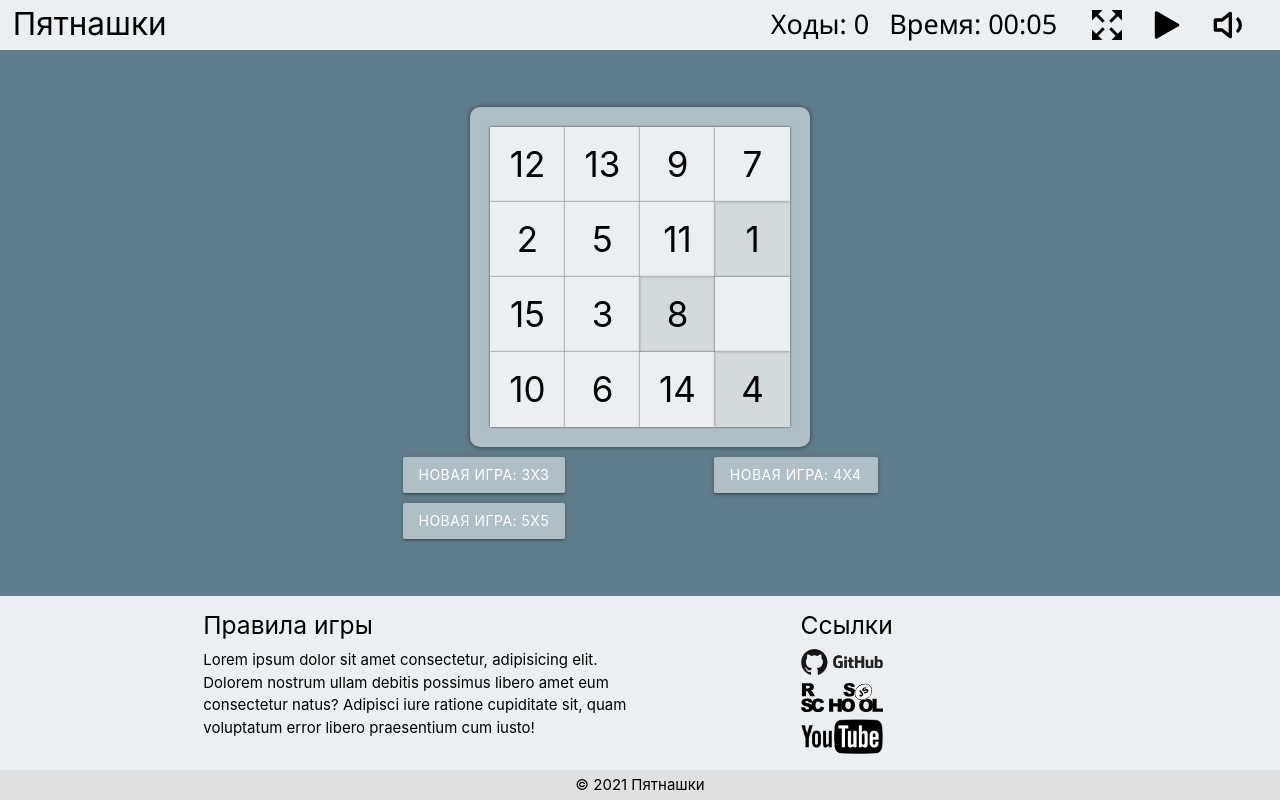
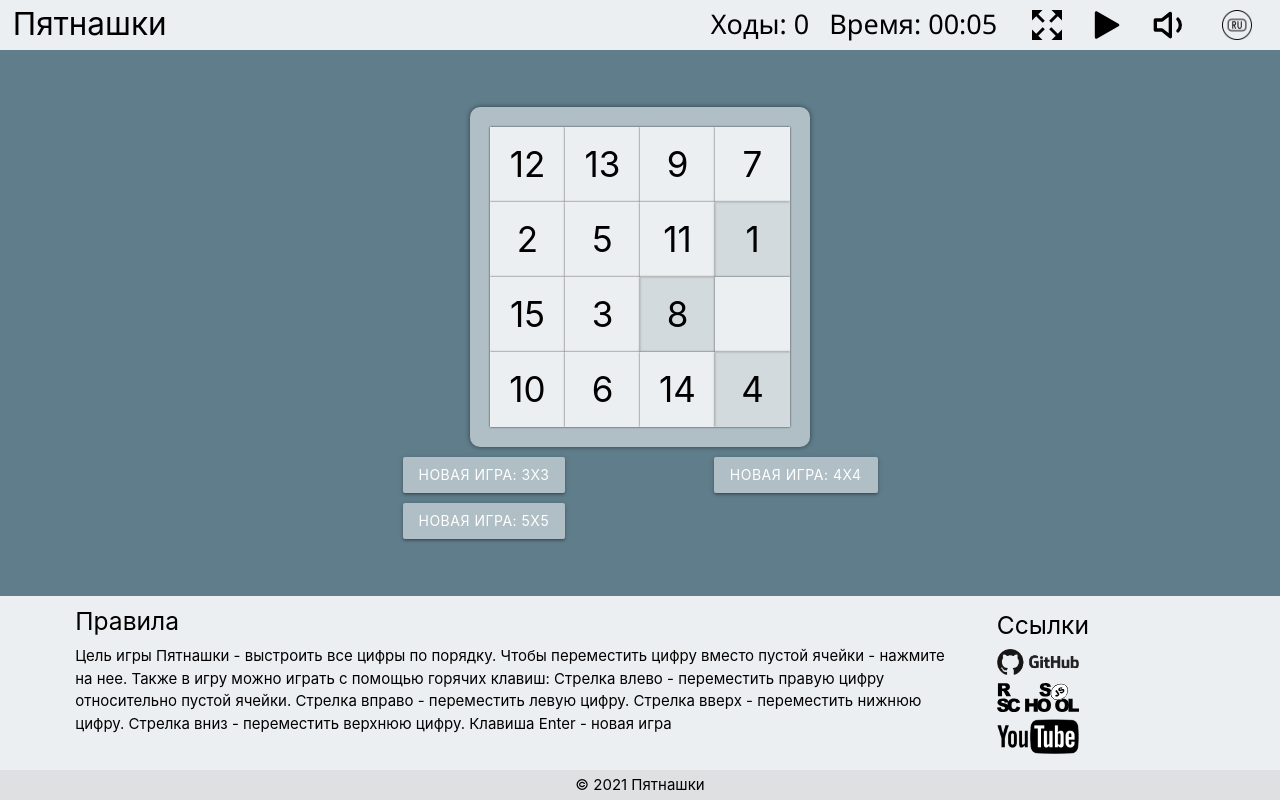
Before and after one commit to alekseishkel/react-game, a React app: page / in a window 1280 px wide. Built offline with nearby package versions, Linux system fonts and the light colour scheme.

Commit message:
feat: add english language

```diff
--- a/src/action-creator/action-creator.js
+++ b/src/action-creator/action-creator.js
@@ -33,6 +33,11 @@ const ActionCreator = {
     type: `SET_IS_SOUND_ON`,
     payload: isSoundOn,
   }),
+
+  setLanguage: (language) => ({
+    type: `SET_LANGUAGE`,
+    payload: language,
+  }),
 };
 
 export default ActionCreator;
--- a/src/components/footer/footer.tsx
+++ b/src/components/footer/footer.tsx
@@ -1,22 +1,29 @@
 import React from "react";
+import { connect } from 'react-redux';
+
 import styled from "styled-components";
+
+interface FooterProps {
+  lang: string
+}
 
 const Copyright = styled.div`
   text-align: center;
 `;
 
-const Footer: React.FC = () => {
+const StyledH5 = styled.h5`
+  margin: 0.8rem 0 .656rem 0;
+`
+
+const Footer: React.FC<FooterProps> = ({lang}) => {
   return (
     <footer className="page-footer blue-grey lighten-5">
       <div className="container">
         <div className="row">
           <div className="col l6 s12">
-            <h5 className="black-text">Правила игры</h5>
+            <StyledH5 className="black-text">{lang === "ru" ? "Правила" : "Rules"}</StyledH5>
             <p className="black-text rules">
-              Lorem ipsum dolor sit amet consectetur, adipisicing elit. Dolorem
-              nostrum ullam debitis possimus libero amet eum consectetur natus?
-              Adipisci iure ratione cupiditate sit, quam voluptatum error libero
-              praesentium cum iusto!
+            {lang === "ru" ? "Цель игры Пятнашки - выстроить все цифры по порядку. Чтобы переместить цифру вместо пустой ячейки - нажмите на нее. Также в игру можно играть с помощью горячих клавиш: Стрелка влево - переместить правую цифру относительно пустой ячейки. Стрелка вправо - переместить левую цифру. Стрелка вверх - переместить нижнюю цифру. Стрелка вниз - переместить верхнюю цифру. Клавиша Enter - новая игра" : "The goal of the game is to line up all the numbers in order. To move a number instead of an empty cell - click on it. You can also play the game using the following hotkeys: Left arrow - move the right number relative to the empty cell. Right arrow - move the left number. Up arrow - move the bottom number. Down arrow - move the top number. Enter key - new game"}
             </p>
           </div>
           <div className="col l4 offset-l2 s12">
@@ -59,4 +66,8 @@ const Footer: React.FC = () => {
   );
 };
 
-export default Footer;
+const mapStateToProps = (state, ownProps) => Object.assign({}, ownProps, {
+  lang: state.lang
+});
+
+export default connect(mapStateToProps)(Footer);
--- a/src/components/global-style/global-style.tsx
+++ b/src/components/global-style/global-style.tsx
@@ -53,11 +53,43 @@ const GlobalStyle = createGlobalStyle`
     margin-bottom: 10px;
   }
 
+  .row .col.l6 {
+    width: 78%;
+  }
+
+  .row .col.offset-l2 {
+    width: 15%;
+    margin-left: 2%;
+  }
+
+  .container {
+    width: 90%;
+  }
+
   @media (max-width: 992px) {
     .s12 {
       text-align: center;
     }
   }
+
+  @media (max-width: 650px) {
+    .s12 {
+      text-align: center;
+    }
+
+    .row .col.offset-l2 {
+      align-self: center;
+    }
+
+    .row .col.l6 {
+      width: 95%;
+    }
+
+    .container {
+      display: flex;
+      width: 100%;
+    }
+  }
 `;
 
 export default GlobalStyle;
--- a/src/components/header/header.tsx
+++ b/src/components/header/header.tsx
@@ -9,9 +9,11 @@ interface HeaderProps {
   isMusicPlaying: boolean;
   isSoundOn: boolean;
   isWon: boolean;
+  lang: string,
   moves: number;
   onMusicClick: (isMusicPlaying: boolean) => void;
   setTime: (time: { minutes: number, seconds: number }) => void;
+  setLang: (language: string) => void;
   setIsSoundOn: (isSoundOn: boolean) => void;
   time: { minutes: number, seconds: number };
 }
@@ -32,8 +34,8 @@ const StyledLi = styled.li`
 `;
 
 const ONE_SECOND = 1000;
-const Header: React.FC<HeaderProps> = ({ isMusicPlaying, isWon, isSoundOn, moves,
-  onMusicClick, time, setTime, setIsSoundOn }) => {
+const Header: React.FC<HeaderProps> = ({ isMusicPlaying, isWon, isSoundOn, lang, moves,
+  onMusicClick, time, setTime, setIsSoundOn, setLang }) => {
 
   useEffect(() => {
     let timer = setTimeout(() => {
@@ -57,14 +59,18 @@ const Header: React.FC<HeaderProps> = ({ isMusicPlaying, isWon, isSoundOn, moves
     <header>
       <StyledHeader className="nav-wrapper blue-grey lighten-5">
         <span className="brand-logo black-text">
-          Пятнашки
+          {lang === "ru" ? "Пятнашки" : "Piatnashki"}
         </span>
         <ul id="nav-mobile" className="right hide-on-med-and-down">
           <StyledLi>
-            Ходы: {moves}
+            {lang === "ru" ? `${"Ходы: " + moves}` : `${"Moves: " + moves}`}
           </StyledLi>
           <StyledLi>
-            Время: {time.minutes < 10 ? "0" + time.minutes : "" + time.minutes}:{time.seconds < 10 ? "0" + time.seconds : "" + time.seconds}
+            {lang === "ru" ? `${"Время: " + (time.minutes < 10 ? "0" + time.minutes : "" + time.minutes) + ":" +
+            (time.seconds < 10 ? "0" + time.seconds : "" + time.seconds)}` :
+            `${"Time: " + (time.minutes < 10 ? "0" + time.minutes : "" + time.minutes) + ":" +
+            (time.seconds < 10 ? "0" + time.seconds : "" + time.seconds)}`}
+
           </StyledLi>
           <li>
             <a className="black-text" onClick={() => document.getElementById("field").requestFullscreen()}>
@@ -90,6 +96,18 @@ const Header: React.FC<HeaderProps> = ({ isMusicPlaying, isWon, isSoundOn, moves
               <StyledImg src={isSoundOn ? "/img/volume-on.svg" : "/img/volume-off.svg"} width="40px" alt="Sound on/off" />
             </a>
           </li>
+          <li>
+            <a className="black-text" onClick={() => {
+              console.log(lang);
+
+              const language = lang === "ru" ? "en" : "ru";
+              console.log(language);
+
+              setLang(language);
+            }}>
+              <StyledImg src={lang === "ru" ? "/img/ru.png" : "/img/en.png"} width="30px" alt="Full screen" />
+            </a>
+          </li>
         </ul>
       </StyledHeader>
     </header >
@@ -101,7 +119,8 @@ const mapStateToProps = (state, ownProps) => Object.assign({}, ownProps, {
   isSoundOn: state.isSoundOn,
   isWon: state.isWon,
   moves: state.moves,
-  time: state.time
+  time: state.time,
+  lang: state.lang
 });
 
 const mapDispatchToProps = (dispatch) => ({
@@ -113,6 +132,9 @@ const mapDispatchToProps = (dispatch) => ({
   },
   setIsSoundOn: (isSoundOn) => {
     dispatch(ActionCreator.setIsSoundOn(!isSoundOn));
+  },
+  setLang: (language) => {
+    dispatch(ActionCreator.setLanguage(language));
   }
 });
 
--- a/src/reducer/reducer.js
+++ b/src/reducer/reducer.js
@@ -20,7 +20,7 @@ const initialState = {
   time:
     JSON.parse(sessionStorage.getItem(`react-game-data`)) !== null
       ? JSON.parse(sessionStorage.getItem(`react-game-data`)).time
-      : { minutes: 0, seconds: 0 },
+      : {minutes: 0, seconds: 0},
   isMusicPlaying:
     JSON.parse(sessionStorage.getItem(`react-game-data`)) !== null
       ? JSON.parse(sessionStorage.getItem(`react-game-data`)).isMusicPlaying
@@ -29,6 +29,10 @@ const initialState = {
     JSON.parse(sessionStorage.getItem(`react-game-data`)) !== null
       ? JSON.parse(sessionStorage.getItem(`react-game-data`)).isSoundOn
       : true,
+  lang:
+      JSON.parse(sessionStorage.getItem(`react-game-data`)) !== null
+        ? JSON.parse(sessionStorage.getItem(`react-game-data`)).lang
+        : `ru`,
 };
 
 const reducer = (state = initialState, action) => {
@@ -61,6 +65,10 @@ const reducer = (state = initialState, action) => {
       return Object.assign({}, state, {
         isSoundOn: action.payload,
       });
+    case `SET_LANGUAGE`:
+      return Object.assign({}, state, {
+        lang: action.payload,
+      });
     default:
       return state;
   }
```
Also changed, not shown: public/img/en.png (added), public/img/ru.png (added).
